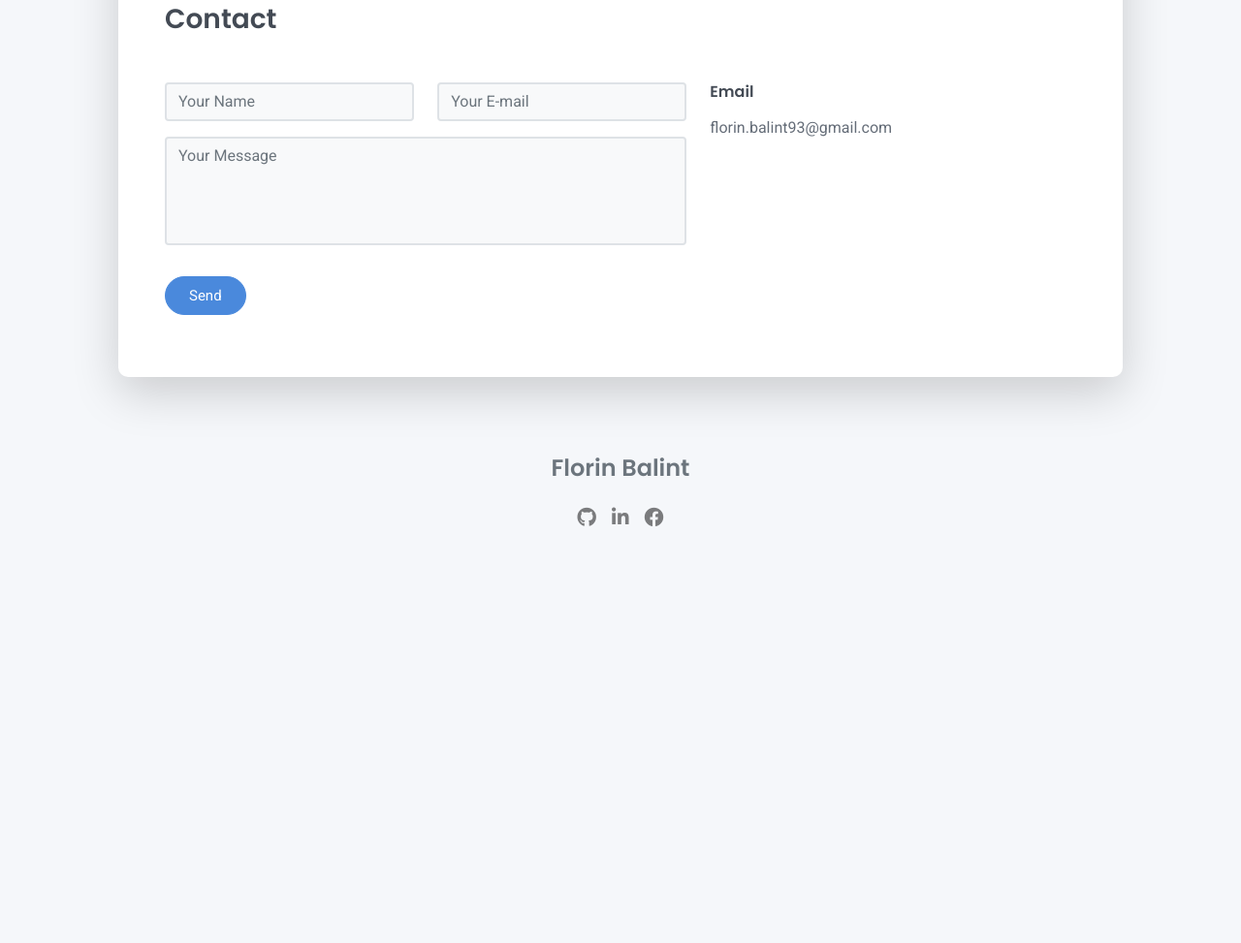
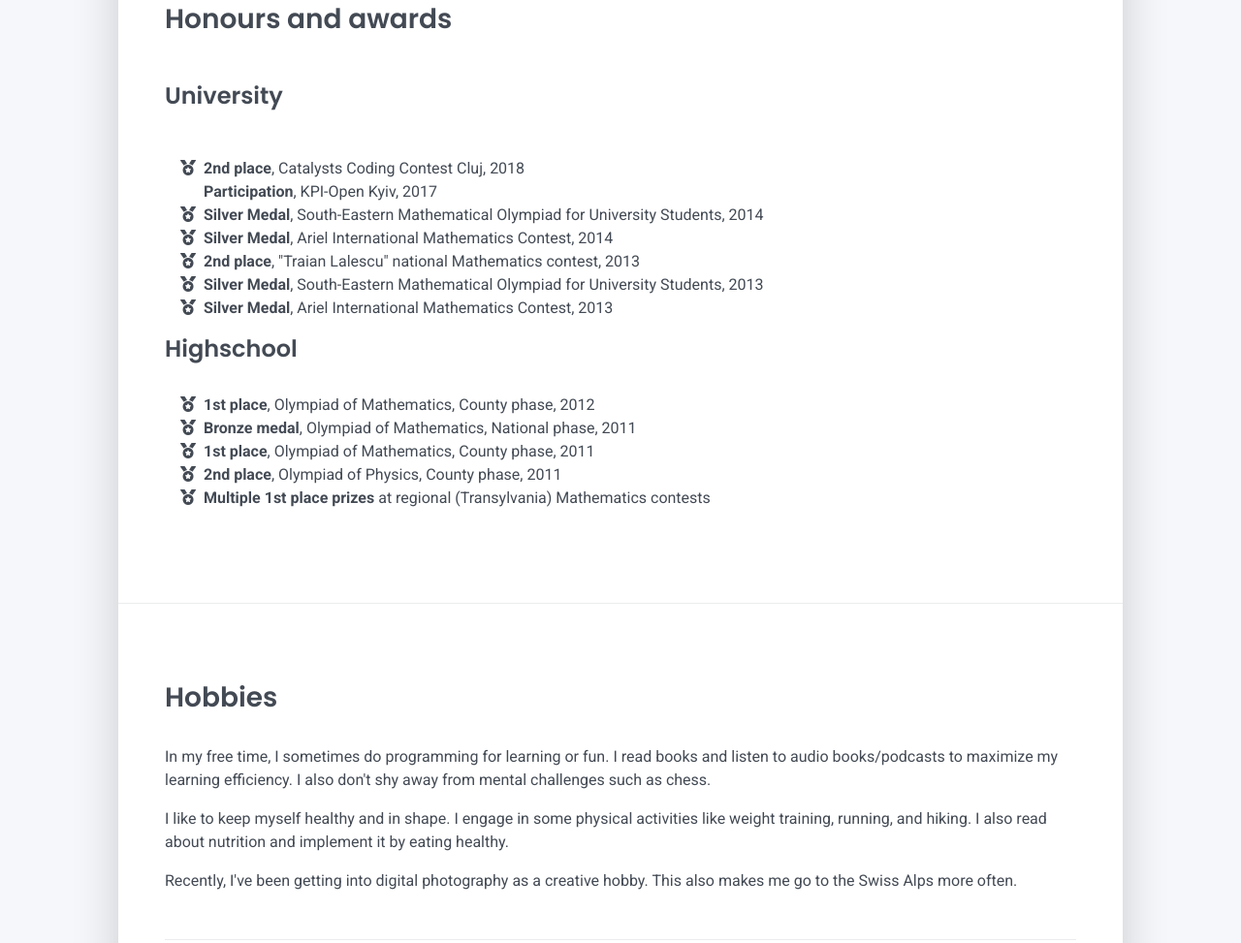
Before and after one commit to FlorinBalint/FlorinBalint.github.io, a plain HTML site: page index.html in a window 1280 px wide. Shown: the part 3390-4363 px from the top of the page at 97% size. Before the commit the page ends 4024 px from the top, so only its background shows below. Drawn offline with Linux system fonts and the light colour scheme.

Commit message:
Add honours and hobbies sections.

```diff
--- a/index.html
+++ b/index.html
@@ -390,6 +390,98 @@
         </div>
         <hr class="d-print-none" />
 
+        <!-- Honours and awards section -->
+
+        <div class="honours-section px-3 px-lg-4 pb-4" id="honours">
+          <h2 class="h3 mb-4">Honours and awards</h2>
+          <div class="h4 mb-4">University</div>
+          <ul class="fa-ul">
+            <li>
+              <span class="fa-li"><i class="fas fa-medal"></i></span>
+              <strong>2nd place</strong>, Catalysts Coding Contest Cluj, 2018
+            </li>
+            <li>
+              <span class="fa-li"><i class="fas"></i></span>
+              <strong>Participation</strong>, KPI-Open Kyiv, 2017
+            </li>
+            <li>
+              <span class="fa-li"><i class="fas fa-medal"></i></span>
+              <strong>Silver Medal</strong>,
+              South-Eastern Mathematical Olympiad for University Students, 2014
+            </li>
+            <li>
+              <span class="fa-li"><i class="fas fa-medal"></i></span>
+              <strong>Silver Medal</strong>, Ariel International Mathematics Contest, 2014
+            </li>
+            <li>
+              <span class="fa-li"><i class="fas fa-medal"></i></span>
+              <strong>2nd place</strong>, "Traian Lalescu" national Mathematics contest, 2013
+            </li>
+            <li>
+              <span class="fa-li"><i class="fas fa-medal"></i></span>
+              <strong>Silver Medal</strong>, South-Eastern Mathematical Olympiad for University Students, 2013
+            </li>
+            <li>
+              <span class="fa-li"><i class="fas fa-medal"></i></span>
+              <strong>Silver Medal</strong>,
+              Ariel International Mathematics Contest, 2013
+            </li>
+          </ul>
+          <div class="h4 mb-3">Highschool</div>
+          <ul class="fa-ul">
+            <li>
+              <span class="fa-li"><i class="fas fa-medal"></i></span>
+              <strong>1st place</strong>, Olympiad of Mathematics, County phase, 2012
+            </li>
+            <li>
+              <span class="fa-li"><i class="fas fa-medal"></i></span>
+              <strong>Bronze medal</strong>, Olympiad of Mathematics, National phase, 2011
+            </li>
+            <li>
+              <span class="fa-li"><i class="fas fa-medal"></i></span>
+              <strong>1st place</strong>, Olympiad of Mathematics, County phase, 2011
+            </li>
+            <li>
+              <span class="fa-li"><i class="fas fa-medal"></i></span>
+              <strong>2nd place</strong>, Olympiad of Physics, County phase, 2011
+            </li>
+            <li>
+              <span class="fa-li"><i class="fas fa-medal"></i></span>
+              <strong>Multiple 1st place prizes</strong> at regional (Transylvania) Mathematics contests
+            </li>
+
+          </ul>
+        </div>
+
+        <hr class="d-print-none" />
+
+        <!-- Hobbies section start -->
+
+        <div class="hobbies-section pt-4 px-3 px-lg-4 mt-1">
+          <div class="row">
+            <h2 class="h3 mb-3">Hobbies</h2>
+            <div class="resume-section-content">
+              <p>
+                In my free time, I sometimes do programming for learning or fun.
+                I read books and listen to audio books/podcasts to maximize my learning efficiency.
+                I also don't shy away from mental challenges such as chess.
+              </p>
+
+              <p>
+                I like to keep myself healthy and in shape.
+                I engage in some physical activities like weight training, running, and hiking.
+                I also read about nutrition and implement it by eating healthy.
+              </p>
+
+              <p>
+                Recently, I've been getting into digital photography as a creative hobby.
+                This also makes me go to the Swiss Alps more often.
+              </p>
+            </div>
+          </div>
+
+          <hr class="d-print-none" />
+
           <!-- Contact section start -->
 
           <div class="contant-section px-3 px-lg-4 pb-4" id="contact">
@@ -421,7 +513,6 @@
                   <div class="pb-2 text-secondary">florin.balint93@gmail.com</div>
                 </div>
               </div>
-
 
               <div class="col d-none d-print-block">
                 <div class="mt-2">
```
Lines whose indentation alone changed are shown as unchanged.
